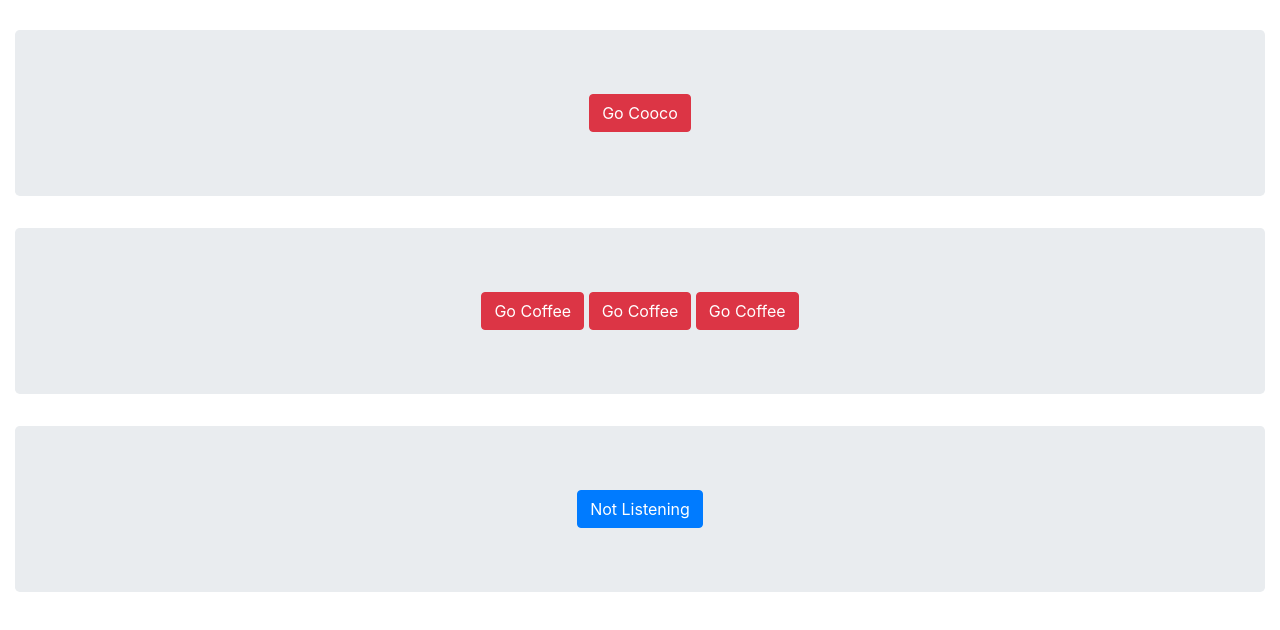
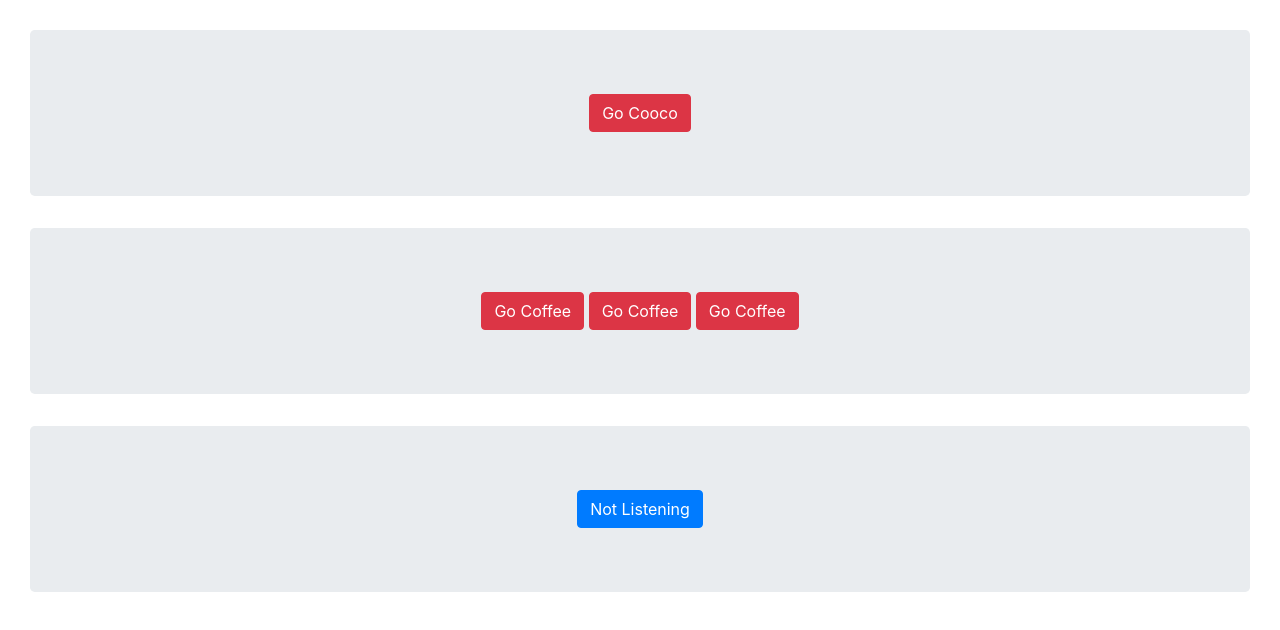
Before and after one commit to itsmidhunnair/Javascript-Basics, a plain HTML site: page Projects/9 DOM and DOM Events.html in a window 1280 px wide. Drawn offline with nearby package versions, Linux system fonts and the light colour scheme.

Commit message:
Update 9 DOM and DOM Events.html

```diff
--- a/Projects/9 DOM and DOM Events.html
+++ b/Projects/9 DOM and DOM Events.html
@@ -7,7 +7,7 @@
     <style>
         body
         {
-            padding: 30px 15px;
+            padding: 30px;
         }
     </style>
 </head>
```
